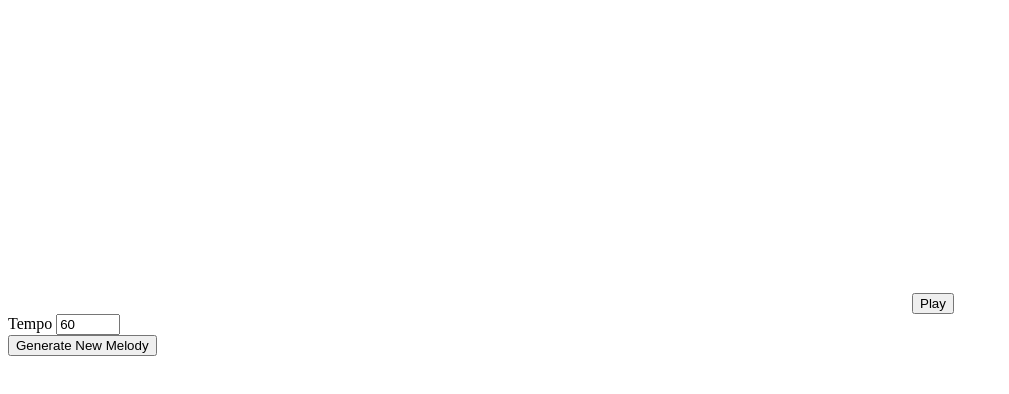
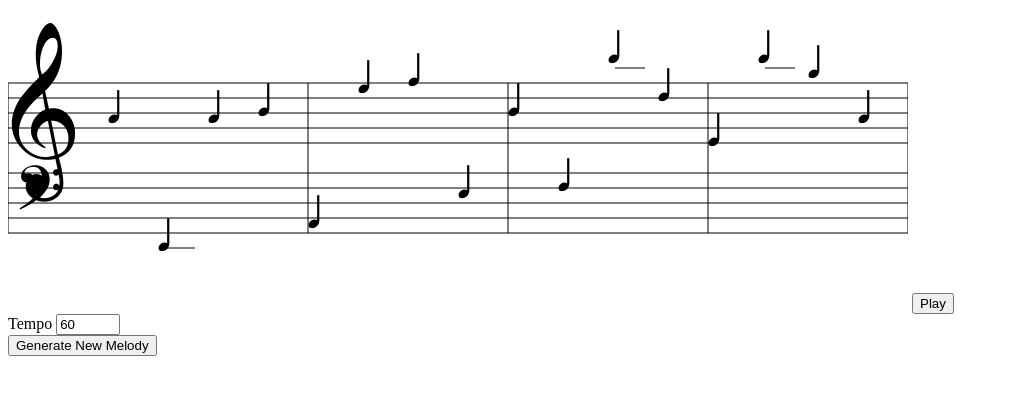
Before and after one commit to philiprlarie/sight_reading, a plain HTML site: page index.html in a window 1280 px wide. Both pictures are taken after a click on the button "Generate New Melody". Shown: the whole page, without its empty margins (0-1009 px from the left). Drawn offline with nearby package versions, Linux system fonts and the light colour scheme.

Commit message:
add event binders

```diff
--- a/index.html
+++ b/index.html
@@ -7,9 +7,8 @@
 		<script src="https://ajax.googleapis.com/ajax/libs/jquery/2.1.3/jquery.min.js"></script>
 		<script type="text/javascript" src="javascripts/create_melody.js"></script>
 		<script type="text/javascript" src="javascripts/draw_melody.js"></script>
-		<script type="text/javascript" src="javascripts/play_melody_sound.js">
-
-		</script>
+		<script type="text/javascript" src="javascripts/play_melody_sound.js"></script>
+		<script type="text/javascript" src="javascripts/event_binders.js"></script>
 	</head>
 	<body>
 		<canvas id="canvas" width="900" height="300"></canvas>
--- /dev/null
+++ b/javascripts/event_binders.js
@@ -0,0 +1,11 @@
+$(function () {
+	$("#new-melody").on("click", function (event) {
+		event.preventDefault();
+		window.newMelody();
+		window.drawMelody();
+	});
+	$("#play").on("click", function (event) {
+		event.preventDefault();
+		window.playMelodySound();
+	});
+});
```
Also changed, not shown: 1 other file.
